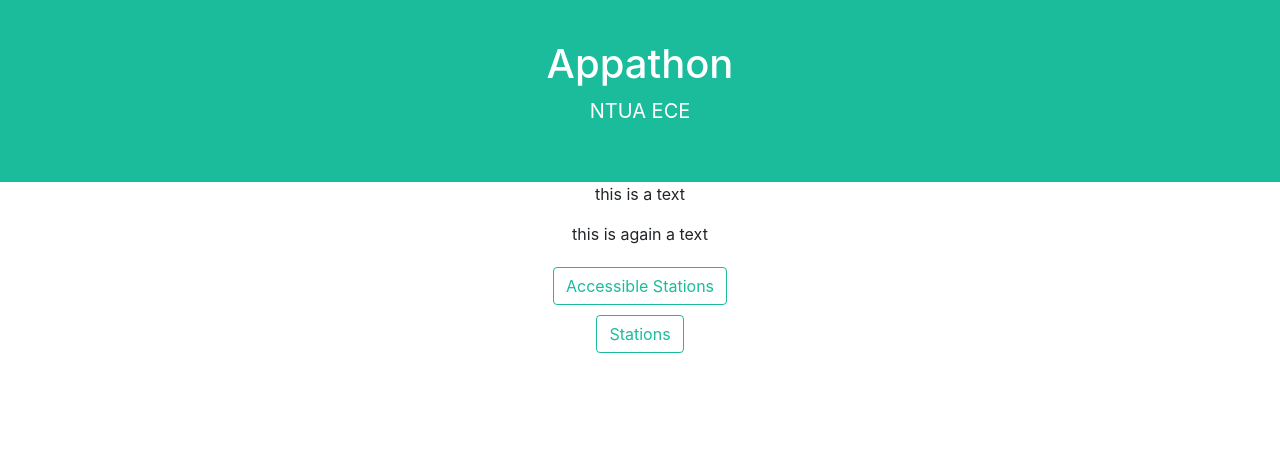
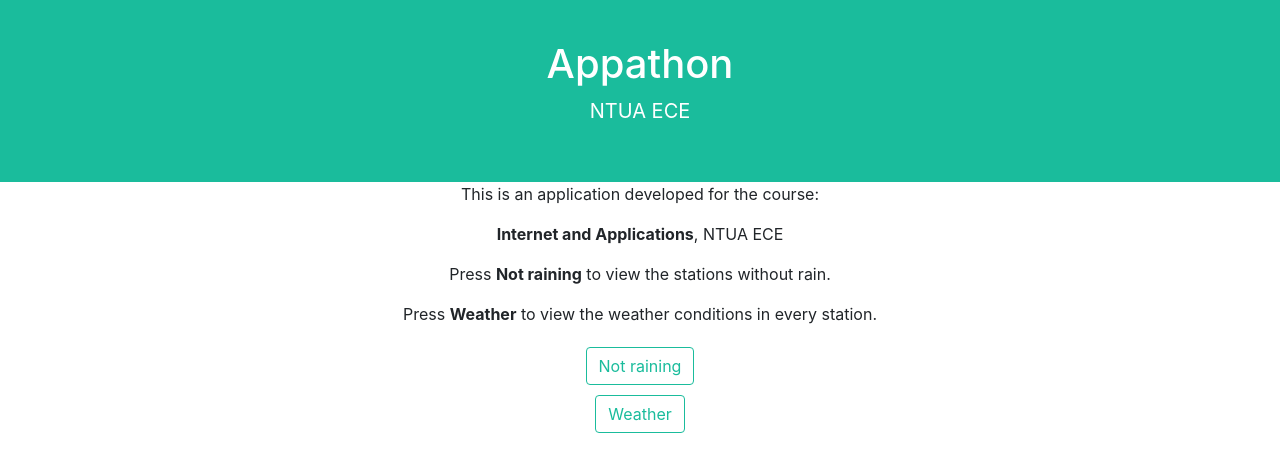
Before and after one commit to jasonNikolaou/ECE_Appathon, a React (Create React App) app in the folder my-app/: page / in a window 1280 px wide. Shown: the top 472 px of the page. Built offline with nearby package versions, Linux system fonts and the light colour scheme; no server answers.

Commit message:
Add some explanatory text in home page.

```diff
--- a/my-app/src/AccessibleStations/AccessibleStations.js
+++ b/my-app/src/AccessibleStations/AccessibleStations.js
@@ -66,7 +66,7 @@
     const stations = (this.state.filter === "") ? this.state.stations : this.state.sortedStations;
     return (
       <div>
-        <p> Sort stations by distance from my location: </p>
+        <p> <b>Sort</b> stations by distance from my location: </p>
         <Button variant="outline-primary" onClick={this.handleClickFilterStations}>
           Sort
         </Button>
@@ -74,6 +74,7 @@
           Back
         </Button>
         <br/>
+        <p> Press <b>view stations</b> to view the accessible stations from each station. </p>
         <h3> Stations without rain: </h3>
         <ul className='stationList'>
         {stations.map(station => {
--- a/my-app/src/App.js
+++ b/my-app/src/App.js
@@ -22,7 +22,7 @@
   }
 
   async componentDidMount() {
-
+    try {
       //const stationsJSON = await fetch('http://feed.opendata.imet.gr:23577/itravel/devices.json');
       //const stations = await stationsJSON.json();
       // navigator.geolocation.getCurrentPosition(res =>
@@ -48,6 +48,10 @@
       this.setState({
         stations: stationsWithWeather
       })
+    }
+    catch(err) {
+      console.log(err);
+    }
   }
 
   handleClickAccessibleStations() {
--- a/my-app/src/Home/Home.js
+++ b/my-app/src/Home/Home.js
@@ -4,15 +4,18 @@
 const Home = ({handleClickStation, handleClickAccessibleStations}) => {
   return (
     <div className="home mx-auto">
-      <p> this is a text </p>
-      <p> this is again a text</p>
+      <p> This is an application developed for the course:</p>
+      <p><b>Internet and Applications</b>, NTUA ECE</p>
+
+      <p>Press <b>Not raining</b> to view the stations without rain.</p>
+      <p>Press <b>Weather</b> to view the weather conditions in every station.</p>
 
       <Button className="home-button" variant="outline-primary" onClick={handleClickAccessibleStations}>
-        Accessible Stations
+        Not raining
       </Button>
       <br/>
       <Button className="home-button" variant="outline-primary" onClick={handleClickStation}>
-        Stations
+        Weather
       </Button>
     </div>
   )
--- a/my-app/src/Stations/Stations.js
+++ b/my-app/src/Stations/Stations.js
@@ -14,16 +14,16 @@
     return (
     <li key={id}>
       <div className="station">
-        <h2> {name} </h2>
-        <p> {weatherDescription} </p>
+        <h3> {name} </h3>
+        <p> <b>Description</b>: {weatherDescription} </p>
         <img alt='' src={img} width="100" height="100"/>
-        <p> Temperature: {temperature} </p>
+        <p> <b>Temperature</b>: {temperature} </p>
       </div>
     </li>
   )})
   return (
     <div>
-      <h2> Stations </h2>
+      <h2> Stations weather conditions </h2>
       <Button variant='outline-primary' onClick={handleClickBack}>
         Back
       </Button>
```
Lines whose indentation alone changed are shown as unchanged.
